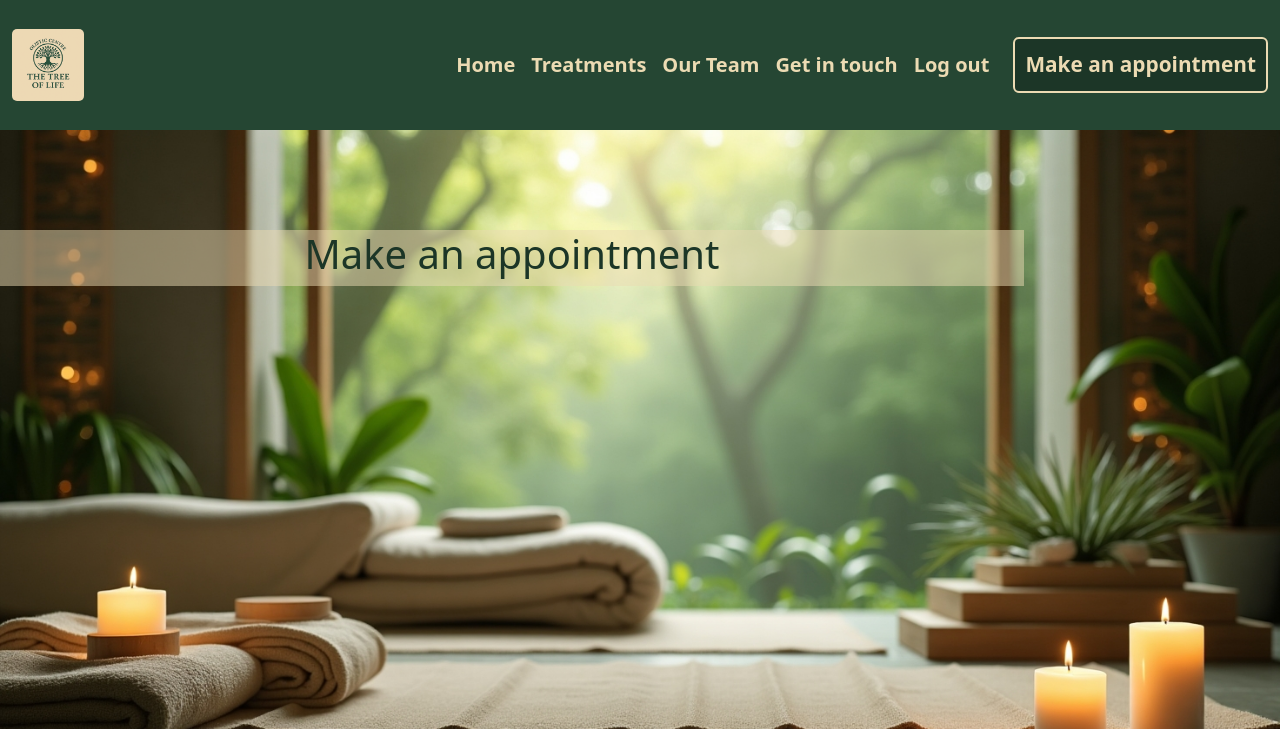
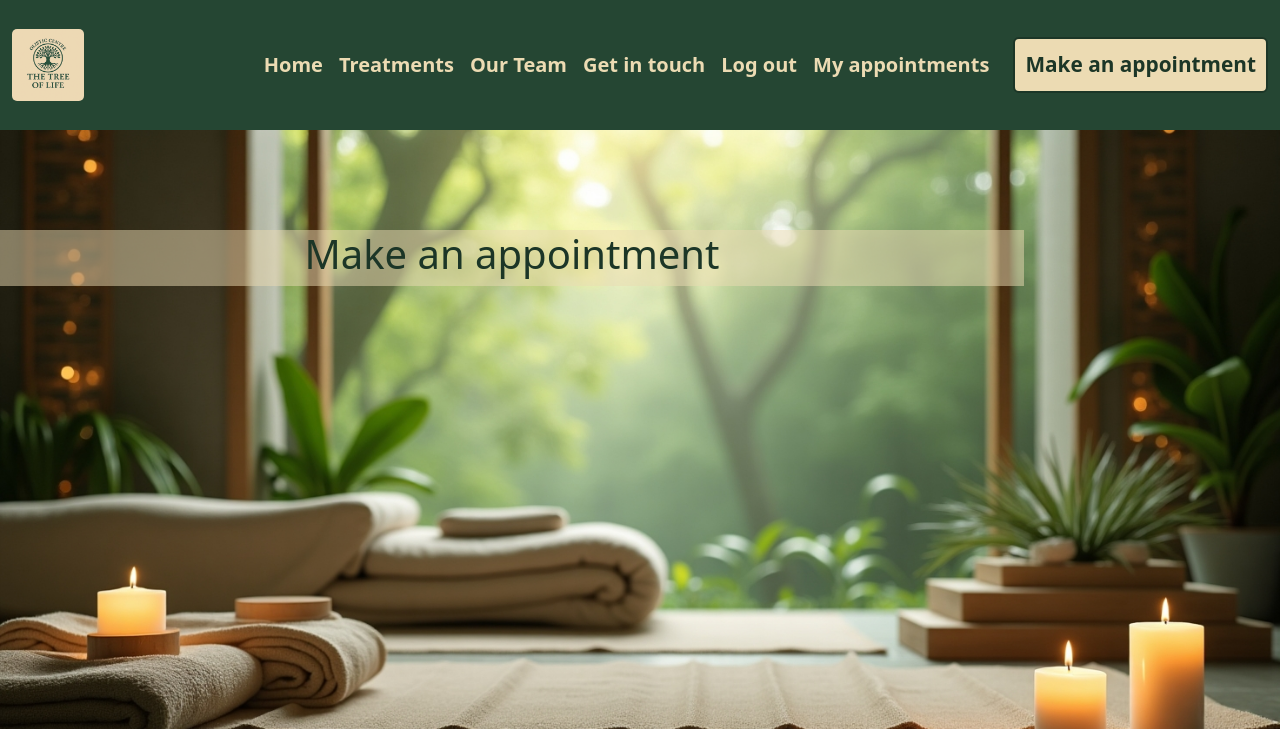
Before and after one commit to DR-developer98/Holistic-Centre-The-tree-of-life---4th-CI-Portfolio-Project, a Django app: page /makeappointment/ in a window 1280 px wide. Shown: the top 729 px of the page. Run offline with Django 4.2, Linux system fonts and the light colour scheme; the visitor is signed in with stand-in values (Sample User, id 1); data comes from the database, SQL or seed files in the repository; some libraries are stand-ins or nearby versions.

Commit message:
Design view and template for display booked appointments by the user

```diff
--- a/appointments/urls.py
+++ b/appointments/urls.py
@@ -3,4 +3,5 @@ from django.urls import path
 
 urlpatterns = [
     path('', views.make_appointment, name='makeappointment'),
+    path('list/', views.user_appointments, name='myappointments'),
 ]
--- a/appointments/views.py
+++ b/appointments/views.py
@@ -6,7 +6,7 @@ from .models import Appointment
 from .forms import AppointmentForm
 from django.contrib import messages
 
-# Create your views here.
+
 @login_required
 def make_appointment(request):
     """
@@ -20,7 +20,8 @@ def make_appointment(request):
         if appointment_form.is_valid():
             # ↓↓↓ .cleaned_data method CREDIT: Stackoverflow ↓↓↓
             treatment = appointment_form.cleaned_data['treatment']
-            appointment_date = appointment_form.cleaned_data['appointment_date']
+            appointment_date = \
+                appointment_form.cleaned_data['appointment_date']
             time = appointment_form.cleaned_data['time']
             # ↑↑↑ .cleaned_data method CREDIT: Stackoverflow ↑↑↑
             employee = treatment.practitioner
@@ -35,14 +36,15 @@ def make_appointment(request):
             if conflict:
                 messages.error(request, "This time slot has already been taken. Please select another one.")
             else:
-                # ↓↓↓ CREDIT: I think therefore I blog, Code Institute Project ↓↓↓
+                # ↓↓↓ CREDIT:
+                # I think therefore I blog, Code Institute Project ↓↓↓
                 appointment = appointment_form.save(commit=False)
                 appointment.customer = request.user
                 appointment.employee = employee
                 appointment.save()
-                # ↑↑↑ CREDIT: I think therefore I blog, Code Institute Project ↑↑↑
+                # ↑↑↑ CREDIT:
+                # I think therefore I blog, Code Institute Project ↑↑↑
                 messages.success(request, "Your appointment has been booked!")
-
     appointment_form = AppointmentForm()
 
     return render(
@@ -50,3 +52,17 @@ def make_appointment(request):
         'appointments/make_appointment.html',
         {'appointment_form': appointment_form}
         )
+
+
+@login_required
+def user_appointments(request):
+    """
+    Display all appointments made by the currently logged-in user
+    """
+    appointments = Appointment.objects.filter(customer=request.user).order_by('appointment_date', 'time')
+
+    return render(
+        request,
+        'appointments/my_appointments.html',
+        {'appointments': appointments}
+    )
--- a/static/css/style.css
+++ b/static/css/style.css
@@ -60,6 +60,12 @@
     color: var(--secondary-color);
 }
 
+.card {
+    border: 2px solid var(--primary-color);
+    background-color: var(--secondary-color);
+    color: var(--page-text-color);
+}
+
 /*Navbar styles*/
 nav {
     background-color: var(--primary-color);
@@ -114,12 +120,6 @@ footer img.logo {
     background: url("../images/hero-image-treatments.jpg") no-repeat center center/cover;
 }
 
-.card {
-    border: 2px solid var(--primary-color);
-    background-color: var(--secondary-color);
-    color: var(--page-text-color);
-}
-
 /*GET-IN-TOUCH.HTML*/
 #hero-contact {
     background: url("../images/hero-image-contact.jpg") no-repeat center center/cover;
--- a/templates/base.html
+++ b/templates/base.html
@@ -3,6 +3,7 @@
 {% url 'treatments' as treatments_url %}
 {% url 'contact' as get_in_touch_url %}
 {% url 'makeappointment' as appointments_url %}
+{% url 'myappointments' as my_appointments_url %}
 {% url 'account_login' as login_url %}
 {% url 'account_signup' as signup_url %}
 {% url 'account_logout' as logout_url %}
@@ -57,6 +58,14 @@
                 aria-current="page"
                 href="{% url 'account_logout' %}"
                 >Log out</a
+              >
+            </li>
+            <li class="nav-item">
+              <a
+                class="nav-link {% if request.path == my_appointments_url %}active{% endif %}"
+                aria-current="page"
+                href="{% url 'myappointments' %}"
+                >My appointments</a
               >
             </li>
             {% else %}
--- a/tolcentre/urls.py
+++ b/tolcentre/urls.py
@@ -22,7 +22,10 @@ urlpatterns = [
     path("accounts/", include("allauth.urls")),
     path('admin/', admin.site.urls),
     path('contact/', include("get_in_touch.urls"), name="get_in_touch_urls"),
-    path('makeappointment/', include('appointments.urls'), name="appointments_urls"),
+    path('makeappointment/', include('appointments.urls'),
+         name="appointments_urls"),
+    path('myappointments/', include('appointments.urls'),
+         name="appointments_urls"),
     path('summernote/', include('django_summernote.urls')),
     path('treatments/', include("treatments.urls"), name="treatments.urls"),
 ]
```
Also changed, not shown: appointments/templates/appointments/my_appointments.html (added, +33 -0 lines).
